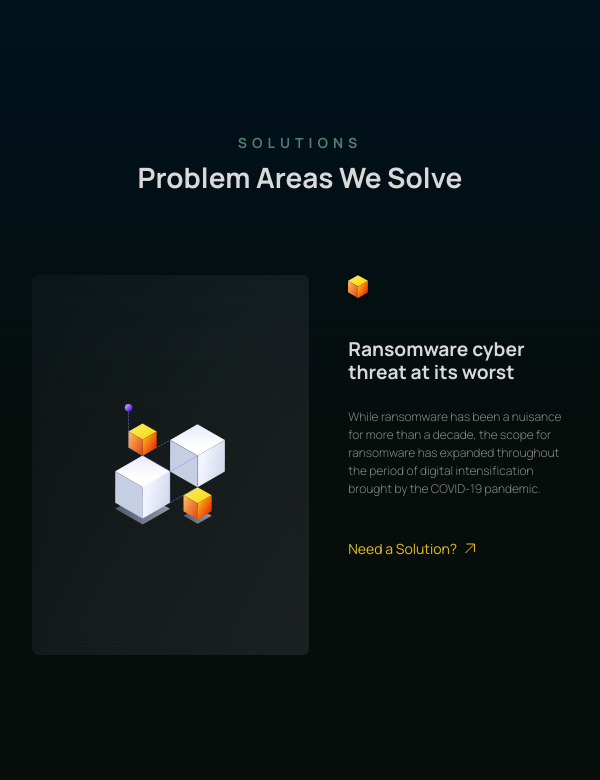
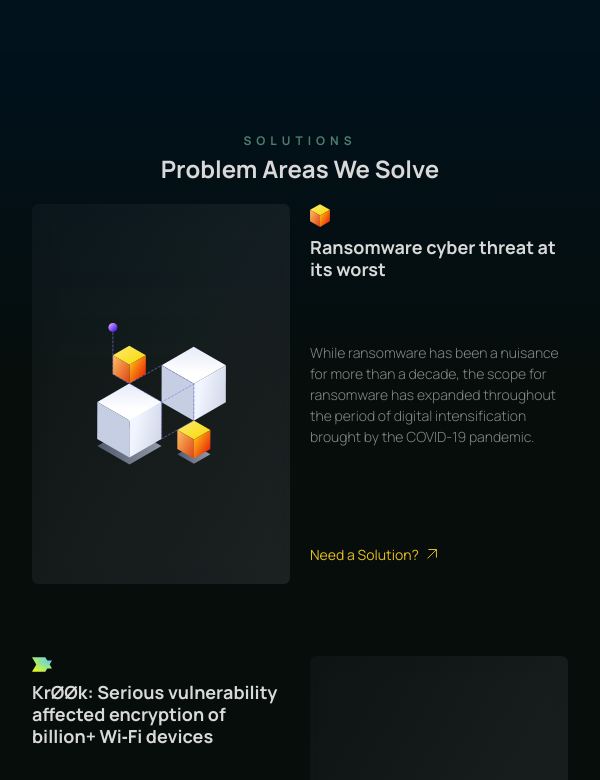
Before and after one commit to hiTushar/barasingha, a React (Create React App) app: page / in a window 600 px wide. Shown: the part 3760-4540 px from the top of the page. Built offline with nearby package versions, Linux system fonts and the light colour scheme; the HTML template or start-up script is replaced by a standard one.

Commit message:
Responsive solutions section homepage

```diff
--- a/src/components/sections/Solutions/Solutions.js
+++ b/src/components/sections/Solutions/Solutions.js
@@ -14,68 +14,62 @@ function Solutions() {
       <div className="solutions_container position-relative">
          <div className="container">
             <div className="solutions_content_container">
-               <div className="title-wrapper pb-4">
-                  <h6 className="heading heading--fancy text-center">SOLUTIONS</h6>
-                  <h2 className="heading heading--two text-center">Problem Areas We Solve</h2>
+               <div className="title-wrapper">
+                  <p className="heading heading--fancy text-center">SOLUTIONS</p>
+                  <p className="heading heading--two text-center">Problem Areas We Solve</p>
                </div>
-               <div className="problem_card mt-5">
+               <div className="problem_card">
                   <div className="problem_card__row">
-                     <div className=" col-5">
                      <div className="left_card">
                         <img src={problem1} alt={problem1} title={problem1} />
                      </div>
+                     <div className="right_card">
+                        <div>
+                           <img className='heading-img' src={cube} alt={cube} title={cube} />
+                           <div className="heading heading--two">Ransomware cyber threat at its worst</div>
                         </div>
-                     <div className="col-6">
-                        <div className="right_card ps-lg-4">
-                           <img src={cube} alt={cube} title={cube} className='mb-4' />
-                           <div className="heading heading--two">Ransomware cyber threat at its worst</div>
                         <div className="para para--lg para--light my-2">While ransomware has been a nuisance for more than a decade, the scope for ransomware has expanded throughout the period of digital intensification brought by the COVID-19 pandemic.</div>
-                           <Link to="/solutionspage" className="solution_link mt-5">
+                        <Link to="/solutionspage" className="solution_link">
                            <span className='text'>Need a Solution?</span>
                            <img src={arrow} alt={arrow} /></Link>
-                        </div>
                      </div>
                   </div>
                </div>
 
                <div className="problem_card my-5">
                   <div className="problem_card__row">
-                     <div className="col-6">
                      <div className="right_card pe-lg-4">
-                           <img src={krook} alt={krook} title={krook} className='mb-4' />
+                        <div>
+                           <img className='heading-img' src={krook} alt={krook} title={krook} />
                            <div className="heading heading--two">KrØØk: Serious vulnerability affected encryption of billion+ Wi‑Fi devices</div>
+                        </div>
                         <div className="para para--lg para--light my-2">KrØØk affects devices with Wi-Fi chips by Broadcom and Cypress that haven’t yet been patched. These are the most common Wi-Fi chips used in contemporary Wi-Fi capable devices such as smartphones, tablets, laptops, and IoT gadgets</div>
-                           <Link to="/solutionspage" className="solution_link mt-5">
+                        <Link to="/solutionspage" className="solution_link">
                            <span className='text'>Need a Solution?</span>
                            <img src={arrow} alt={arrow} />
                         </Link>
                      </div>
-                     </div>
-                     <div className="col-5">
                      <div className="left_card">
                         <img src={problem2} alt={problem2} title={problem2} />
-                        </div>
                      </div>
                   </div>
                </div>
 
                <div className="problem_card">
                   <div className="problem_card__row">
-                     <div className=" col-5">
                      <div className="left_card">
                         <img src={problem3} alt={problem3} title={problem3} />
                      </div>
+                     <div className="right_card ps-lg-4">
+                        <div>
+                           <img className='heading-img' src={operation} alt={operation} title={operation} />
+                           <div className="heading heading--two">Operation Ghost: The Dukes aren’t back – they never left</div>
                         </div>
-                     <div className="col-6">
-                        <div className="right_card ps-lg-4">
-                           <img src={operation} alt={operation} title={operation} className='mb-4' />
-                           <div className="heading heading--two">Operation Ghost: The Dukes aren’t back – they never left</div>
                         <div className="para para--lg para--light my-2">The Dukes have been in the spotlight after their suspected involvement in the breach of the Democratic National Committee in the run-up to the 2016 US elections.</div>
-                           <Link to="/solutionspage" className="solution_link mt-5">
+                        <Link to="/solutionspage" className="solution_link">
                            <span className='text'>Need a Solution?</span>
                            <img src={arrow} alt={arrow} />
                         </Link>
-                        </div>
                      </div>
                   </div>
                </div>
--- a/src/components/sections/Solutions/Solutions.scss
+++ b/src/components/sections/Solutions/Solutions.scss
@@ -1,66 +1,185 @@
 .solutions_container {
    padding-block: 100px;
    width: 100%;
-
-   @media screen and (max-width: 768px) {
-      padding-block: 80px;
-   }
+   padding-block: 80px;
    background: linear-gradient(180deg, #00111c 0%, #060d0b 21.02%);
 
    .solutions_content_container {
+      .title-wrapper {
+         margin-bottom: 20px;
+
+         @media all and (min-width: 768px) {
+            margin-bottom: 40px;
+         }
+
+         p {
+            margin-bottom: 5px;
+         }
+
+         p:nth-child(1) {
+            font-size: 12px;
+
+            @media all and (min-width: 992px) {
+               font-size: 16px;
+            }
+         }
+
+         p:nth-child(2) {
+            font-size: 20px;
+
+            @media all and (min-width: 400px) {
+               font-size: 24px;
+            }
+
+            @media all and (min-width: 992px) {
+               font-size: 32px;
+            }
+         }
+      }
+
       .problem_card {
          display: flex;
          gap: 56px;
-         padding-bottom: 96px;
+         margin-bottom: 50px;
+
+
+         @media all and (min-width: 400px) {
+            margin-bottom: 72px;
+         }
+
          .problem_card__row {
             width: 100%;
             display: flex;
             justify-content: space-between;
+            gap: 10px;
+
+            @media all and (min-width: 576px) {
+               gap: 20px;
+            }
          }
+
          .left_card {
+            flex: 1;
             display: flex;
-            // padding: 100px 120px;
             min-height: 500px;
             align-items: center;
             justify-content: center;
             border-radius: 16px;
-            background: linear-gradient(
-               119deg,
-               rgba(0, 0, 0, 0) -55.58%,
-               rgba(226, 222, 241, 0.1) 100%
-            );
+            background: linear-gradient(119deg,
+                  rgba(0, 0, 0, 0) -55.58%,
+                  rgba(226, 222, 241, 0.1) 100%);
             backdrop-filter: blur(10px);
-            // img{
-            //     height: 300px;
-            //     width: 280px;
-            //     @media screen and (max-width:769px){
-            //         height: 100px;
-            //         width: 100px;
-            //     }
-            // }
-            // @media screen and (max-width:769px){
-            //     height: auto;
-            //     width: auto;
-            // }
+            min-height: 380px;
+            border-radius: 6px;
+
+            img {
+               width: 90px;
+
+               @media all and (min-width: 576px) {
+                  width: 50%;
+               }
+
+               @media all and (min-width: 1200px) {
+                  width: 40%;
+               }
+            }
          }
+
          .right_card {
+            flex: 1;
             padding-top: 24px;
             display: grid;
-            gap:16px;
+            gap: 16px;
+            padding: 0;
+
+            .heading-img {
+               margin-bottom: 10px;
+            }
+
+            .heading {
+               font-size: 16px;
+
+               @media all and (min-width: 400px) {
+                  font-size: 18px;
+               }
+
+               @media all and (min-width: 768px) {
+                  font-size: 20px;
+               }
+
+               @media all and (min-width: 992px) {
+                  font-size: 24px;
+               }
+            }
+
+            .para {
+               font-size: 12px;
+
+               @media all and (min-width: 400px) {
+                  font-size: 14px;
+               }
+
+               @media all and (min-width: 768px) {
+                  font-size: 16px;
+               }
+
+               @media all and (min-width: 992px) {
+                  font-size: 18px;
+               }
+            }
+
+            img {
+               width: 20px;
+            }
+
+            .problem_type {
+               font-size: 26px;
+               padding: 20px 0;
+            }
+
             .solution_link {
                color: var(--Linear, #e5be20) !important;
                width: fit-content;
-               min-width: 160px;
-               gap:8px;
+               gap: 8px;
                display: flex;
+               align-items: center;
+               min-width: 100px;
+               margin-top: 1rem !important;
+               font-size: 14px;
+
                &:hover {
                   border-bottom: 1px solid;
                }
 
-               @media screen and (max-width: 430px) {
-                  min-width: 100px;
-                  .text {
-                     font-size: 12px;
+               .text {
+                  font-size: 12px;
+
+                  @media all and (min-width: 400px) {
+                     font-size: 14px;
+                  }
+
+                  @media all and (min-width: 768px) {
+                     font-size: 16px;
+                  }
+
+                  @media all and (min-width: 992px) {
+                     font-size: 18px;
+                  }
+               }
+
+               img {
+                  width: 10px;
+
+                  @media all and (min-width: 400px) {
+                     width: 10px;
+                  }
+
+                  @media all and (min-width: 768px) {
+                     width: 12px;
+                  }
+
+                  @media all and (min-width: 992px) {
+                     width: 14px;
                   }
                }
             }
@@ -70,104 +189,96 @@
 }
 
 @media screen and (max-width: 991px) {
-   .solutions_container
-      .solutions_content_container
-      .problem_card
-      .left_card
-      img {
-      width: 110px;
-   }
+   // .solutions_container .solutions_content_container .problem_card .left_card {
+   //    min-height: 380px;
+   //    border-radius: 6px;
+   // }
+   // .solutions_container
+   //    .solutions_content_container
+   //    .problem_card
+   //    .right_card
+   //    .problem_type {
+   //    font-size: 26px;
+   //    padding: 20px 0;
+   // }
+   // .solutions_container
+   // .solutions_content_container
+   // .problem_card
+   // .right_card
+   // .problem_desc {
+   // font-size: 16px;
+   // padding-bottom: 30px;
+   // }
+   // .solutions_container .solutions_content_container .padding {
+   //    padding-bottom: 100px;
+   // }
+   //    .solutions_container .solutions_content_container .problem_card .problem_card__row {
+   //       .col-5{
+   //          width: 51.67%;
+   //       }
+   //       .col-6{
+   //          width:41%;
+   //       }
 
-   .solutions_container .solutions_content_container .problem_card .left_card {
-      min-height: 380px;
-      border-radius: 6px;
-   }
-   .solutions_container
-      .solutions_content_container
-      .problem_card
-      .right_card
-      .problem_type {
-      font-size: 26px;
-      padding: 20px 0;
-   }
-   .solutions_container
-      .solutions_content_container
-      .problem_card
-      .right_card
-      .problem_desc {
-      font-size: 16px;
-      padding-bottom: 30px;
-   }
-   .solutions_container .solutions_content_container .padding {
-      padding-bottom: 100px;
-   }
-   .solutions_container .solutions_content_container .problem_card .problem_card__row {
-      .col-5{
-         width: 51.67%;
-      }
-      .col-6{
-         width:41%;
-      }
-
-  }
+   //   }
 }
 
 @media screen and (max-width: 767px) {
-   .solutions_container .solutions_content_container .problem_line {
-      font-size: 24px;
-   }
-   .solutions_container .solutions_content_container .solutions_heading {
-      font-size: 12px;
-      padding-bottom: 10px;
-   }
-   .solutions_container .solutions_content_container .problem_card .right_card {
-      padding: 0;
-   }
-   .solutions_container
-      .solutions_content_container
-      .problem_card.reverse
-      .row {
-      flex-direction: column-reverse !important;
-   }
-   .solutions_container
-      .solutions_content_container
-      .problem_card
-      .right_card
-      .heading {
-      font-size: 1.2rem;
-      padding: 0;
-   }
-   .solutions_container
-      .solutions_content_container
-      .problem_card
-      .right_card
-      .para {
-      font-size: 12px;
-   }
-   .solutions_container
-      .solutions_content_container
-      .problem_card
-      .right_card
-      .solution_link {
-      margin-top: 1rem !important;
-      font-size: 14px;
-   }
-   .solutions_container
-      .solutions_content_container
-      .problem_card
-      .right_card
-      img {
-      width: 20px;
-   }
-   .solutions_container
-      .solutions_content_container
-      .problem_card
-      .right_card
-      .solution_link
-      img {
-      width: 10px;
-   }
-   .solutions_container .solutions_content_container .padding {
-      padding-bottom: 72px;
-   }
+   // .solutions_container .solutions_content_container .problem_line {
+   //    font-size: 24px;
+   // }
+   // .solutions_container .solutions_content_container .solutions_heading {
+   //    font-size: 12px;
+   //    padding-bottom: 10px;
+   // }
+   // .solutions_container .solutions_content_container .problem_card .right_card {
+   //    padding: 0;
+   // }
+   // .solutions_container
+   //    .solutions_content_container
+   //    .problem_card.reverse
+   //    .row {
+   //    flex-direction: column-reverse !important;
+   // }
+   // .solutions_container
+   //    .solutions_content_container
+   //    .problem_card
+   //    .right_card
+   //    .heading {
+   //    font-size: 1.2rem;
+   //    padding: 0;
+   // }
+   // .solutions_container
+   //    .solutions_content_container
+   //    .problem_card
+   //    .right_card
+   //    .para {
+   //    font-size: 12px;
+   // }
+   // .solutions_container
+   //    .solutions_content_container
+   //    .problem_card
+   //    .right_card
+   //    .solution_link {
+   //    margin-top: 1rem !important;
+   //    font-size: 14px;
+   // }
+   // .solutions_container
+   //    .solutions_content_container
+   //    .problem_card
+   //    .right_card
+   //    img {
+   //    width: 20px;
+   // }
+   // .solutions_container
+   //    .solutions_content_container
+   //    .problem_card
+   //    .right_card
+   //    .solution_link
+   //    img {
+   //    width: 10px;
+   // }
+   // .solutions_container .solutions_content_container .padding {
+   //    padding-bottom: 72px;
+   // }
 }
```
Lines whose indentation alone changed are shown as unchanged.
